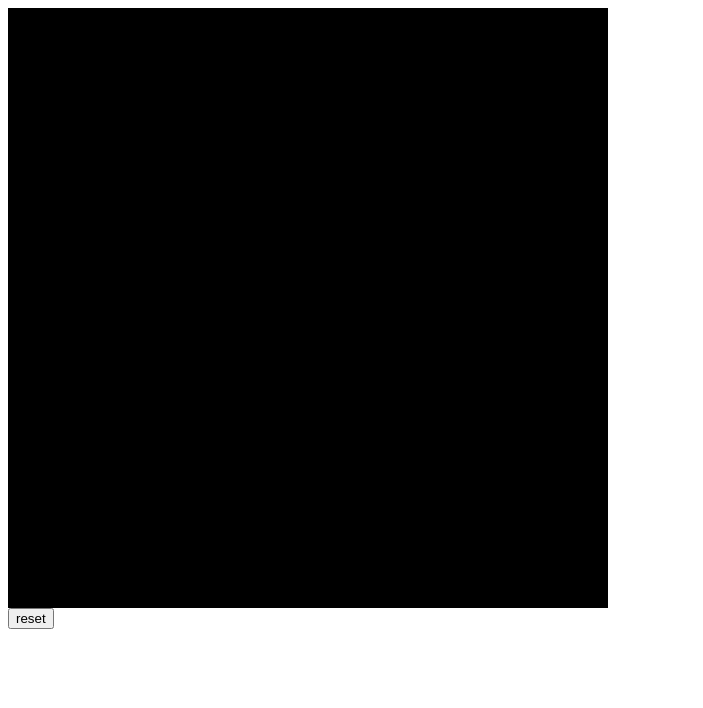
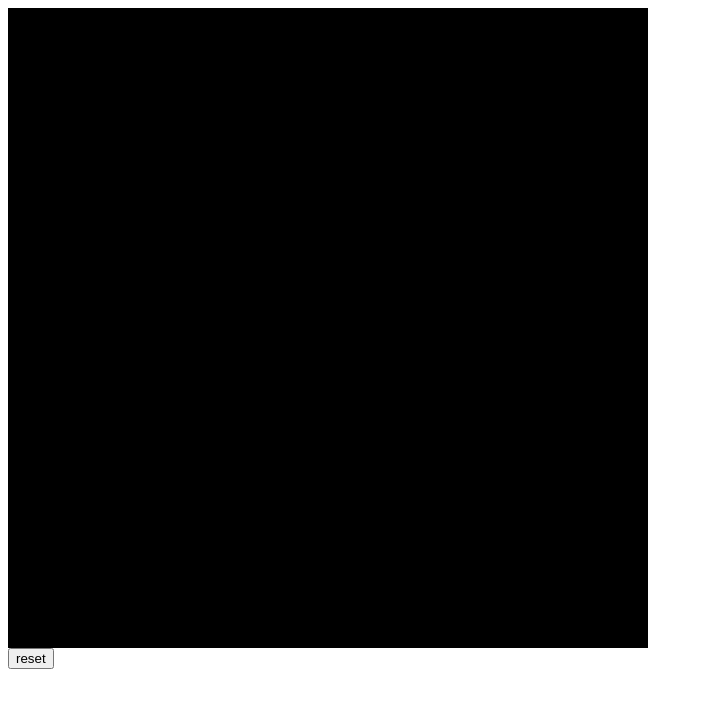
Before and after one commit to CodeMonkeyJake/etchasketch, a plain HTML site: page index.html in a window 1280 px wide. Shown: the whole page, without its empty margins (0-703 px from the left). Drawn offline with Linux system fonts and the light colour scheme.

Commit message:
third commit

```diff
--- a/app.css
+++ b/app.css
@@ -1,19 +1,17 @@
 
 .container {
 display: flex;
+flex-direction: row;
 flex-wrap: wrap;
-flex-grow: 0;
-flex-shrink: 0;
-height: 600px;
-    width: 600px;
 
+width:40rem;
+height: 40rem;
 }
 
 
 .container div {
 
 background-color:  black;
-height: 150px;
-width: 150px;
+
 
 }
--- a/app.js
+++ b/app.js
@@ -1,11 +1,17 @@
 const container = document.querySelector('.container')
 const reset = document.querySelector('.reset')
 
+
+
     function board(num = 16) {
-        for (let i = 0; i < num; i++) {
+        for (let i = 0; i < num * num ; i++) {
             const container = document.querySelector('.container')
              const squares = document.createElement('div')
             squares.id = 'square'
+            let squareHeight = 40/num + 'rem'
+            let squareWidth = 40/num + 'rem'
+            squares.style.height = `${squareHeight}`
+            squares.style.width = `${squareWidth}`
              container.append(squares)
         }
     }
@@ -22,8 +28,11 @@ document.querySelectorAll('#square').forEach(item => {
 })
 
 
-// reset.addEventListener('click', () => {
+const eraseAndReset = function() {
+    const wholeGrid = container.querySelectorAll('div')
+    wholeGrid.forEach(onesquare => onesquare.style.backgroundColor = 'black')
 
-//     document.querySelectorAll('#square').style.backgroundColor = 'black'
+}
 
-// })
+
+reset.addEventListener('click', eraseAndReset)
```
